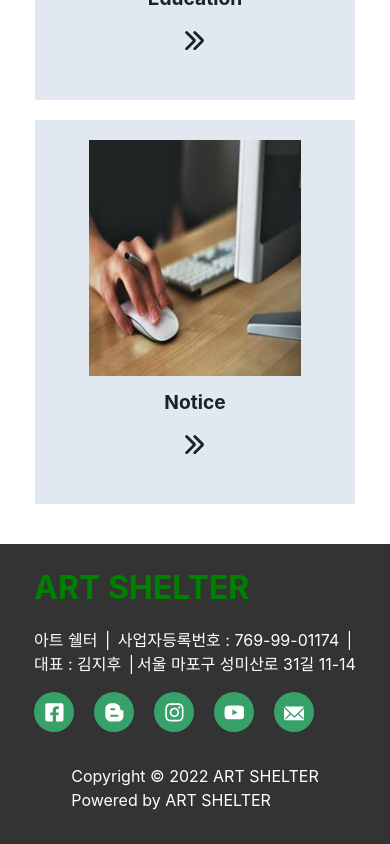
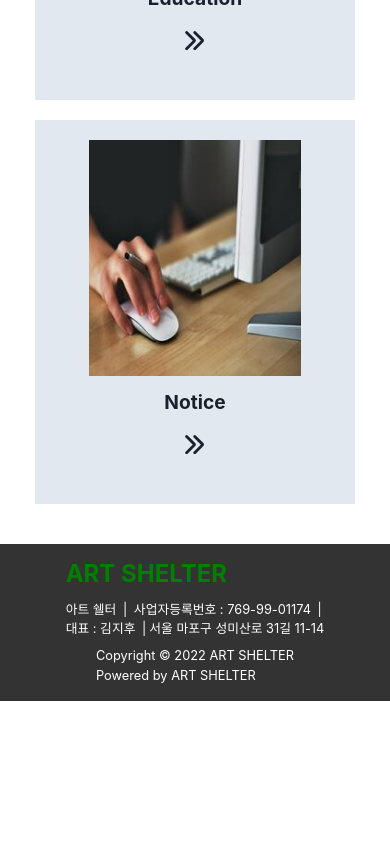
Before and after one commit to Hans97a/artshelter-front, a React (Create React App) app: page / in a window 390 px wide. Shown: the part 1256-2100 px from the top of the page. After the commit the page ends 1957 px from the top, so only its background shows below. Built offline with nearby package versions, Linux system fonts and the light colour scheme.

Commit message:
mobile footer update

```diff
--- a/src/components/footer/MobileFooter.jsx
+++ b/src/components/footer/MobileFooter.jsx
@@ -14,11 +14,11 @@ export default function MobileFooter() {
       <Box w="100%" h="20%" bgColor="blackAlpha.800">
         <Box display="flex" justifyContent="center">
           <Box pt="1%">
-            <Text color="green" fontWeight="bold" fontSize="2rem" mt="1rem">
+            <Text color="green" fontWeight="bold" fontSize="1.5rem" mt="0.5rem">
               ART SHELTER
             </Text>
             <Box>
-              <Box color="white" mt="1rem">
+              <Box color="white" mt="0.5rem" fontSize="0.8rem">
                 <Text>
                   아트 쉘터{" "}
                   <Box as="span" ml="3px" mr="3px">
@@ -37,102 +37,11 @@ export default function MobileFooter() {
                   서울 마포구 성미산로 31길 11-14
                 </Text>
               </Box>
-              <Box
-                display="flex"
-                alignItems="center"
-                columnGap="5"
-                color="white"
-                flexWrap="wrap"
-                rowGap="4"
-                mt="1rem"
-              >
-                <Box
-                  borderRadius="50%"
-                  bgColor="green.500"
-                  w="2.5rem"
-                  h="2.5rem"
-                  display="flex"
-                  justifyContent="center"
-                  alignItems="center"
-                >
-                  <a
-                    href="https://www.facebook.com/art.shelter11"
-                    target="_blank"
-                    rel="noreferrer"
-                  >
-                    <FaFacebookSquare fontSize="1.3rem" />
-                  </a>
-                </Box>
-                <Box
-                  borderRadius="50%"
-                  bgColor="green.500"
-                  w="2.5rem"
-                  h="2.5rem"
-                  display="flex"
-                  justifyContent="center"
-                  alignItems="center"
-                >
-                  <a
-                    href="https://blog.naver.com/art_shelter"
-                    target="_blank"
-                    rel="noreferrer"
-                  >
-                    <FaBloggerB fontSize="1.3rem" />
-                  </a>
-                </Box>
-                <Box
-                  borderRadius="50%"
-                  bgColor="green.500"
-                  w="2.5rem"
-                  h="2.5rem"
-                  display="flex"
-                  justifyContent="center"
-                  alignItems="center"
-                >
-                  <a
-                    href="https://www.instagram.com/art.shelter_/"
-                    target="_blank"
-                    rel="noreferrer"
-                  >
-                    <FaInstagram fontSize="1.3rem" />
-                  </a>
-                </Box>
-                <Box
-                  borderRadius="50%"
-                  bgColor="green.500"
-                  w="2.5rem"
-                  h="2.5rem"
-                  display="flex"
-                  justifyContent="center"
-                  alignItems="center"
-                >
-                  <a
-                    href="https://www.youtube.com/channel/UCR7YmXDJZr9thCd10wEVilQ"
-                    target="_blank"
-                    rel="noreferrer"
-                  >
-                    <FaYoutube fontSize="1.3rem" />
-                  </a>
-                </Box>
-                <Box
-                  borderRadius="50%"
-                  bgColor="green.500"
-                  w="2.5rem"
-                  h="2.5rem"
-                  display="flex"
-                  justifyContent="center"
-                  alignItems="center"
-                >
-                  <a href="mailto:﻿art_shelter@naver.com">
-                    <EmailIcon fontSize="1.3rem" />
-                  </a>
-                </Box>
-              </Box>
             </Box>
           </Box>
         </Box>
-        <Box display="flex" justifyContent="center" mt="2rem" pb="2rem">
-          <Box color="white">
+        <Box display="flex" justifyContent="center" mt="0.5rem" pb="1rem">
+          <Box color="white" fontSize="0.8rem">
             <Text>Copyright © 2022 ART SHELTER</Text>
             <Text>Powered by ART SHELTER</Text>
           </Box>
```
